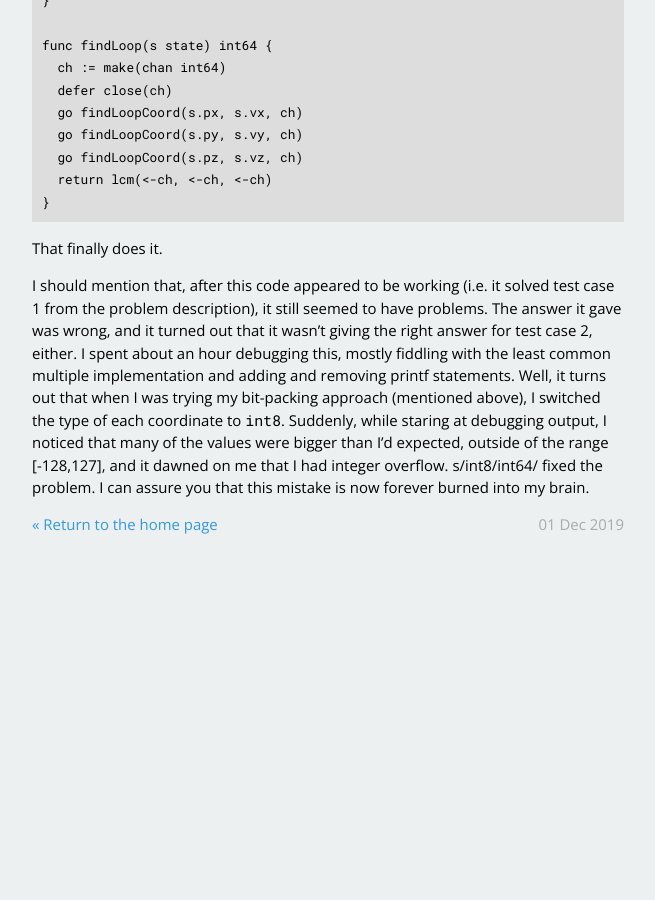
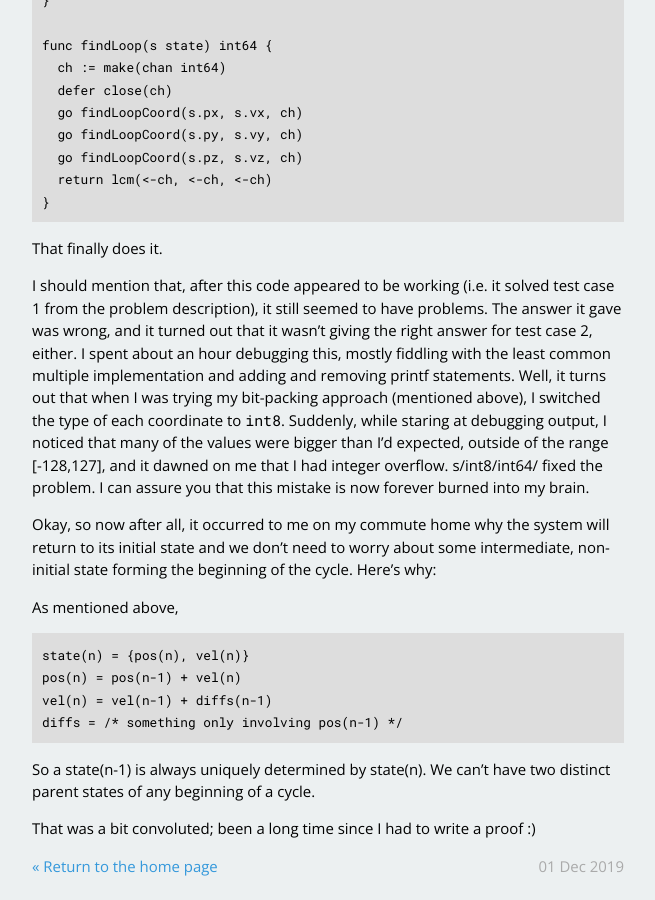
Before and after one commit to dhconnelly/dhconnelly.github.io, a Jekyll site: the page built from _posts/2019-12-01-advent-2019-running.md, in a window 1280 px wide and 900 px high, scrolled down 40625 px. Shown: the whole window, without its empty margins (312-967 px from the left). Built offline with Jekyll 4.4.1, drawn with Linux system fonts in a browser that asks for light colours; before the commit the page ends 41183 px from its top, so only the background shows below that.

Commit message:
day12: explain why we always return to the initial position

```diff
--- a/_posts/2019-12-01-advent-2019-running.md
+++ b/_posts/2019-12-01-advent-2019-running.md
@@ -2066,11 +2066,27 @@ I should mention that, after this code appeared to be working (i.e. it solved
 test case 1 from the problem description), it still seemed to have problems.
 The answer it gave was wrong, and it turned out that it wasn't giving the
 right answer for test case 2, either. I spent about an hour debugging this,
-mostly fiddling with the least common multiple implementation and
-adding and removing printf statements. Well, it turns out that when I was
-trying my bit-packing approach (mentioned above), I switched the
-type of each coordinate to `int8`. Suddenly, while staring at debugging
-output, I noticed that many of the values were bigger than I'd expected,
-outside of the range [-128,127], and it dawned on me that I had integer
-overflow. s/int8/int64/ fixed the problem. I can assure you that this mistake
-is now forever burned into my brain.
+mostly fiddling with the least common multiple implementation and adding and
+removing printf statements. Well, it turns out that when I was trying my
+bit-packing approach (mentioned above), I switched the type of each coordinate
+to `int8`. Suddenly, while staring at debugging output, I noticed that many of
+the values were bigger than I'd expected, outside of the range [-128,127], and
+it dawned on me that I had integer overflow. s/int8/int64/ fixed the problem.
+I can assure you that this mistake is now forever burned into my brain.
+
+Okay, so now after all, it occurred to me on my commute home why the system
+will return to its initial state and we don't need to worry about some
+intermediate, non-initial state forming the beginning of the cycle. Here's
+why:
+
+As mentioned above,
+
+    state(n) = {pos(n), vel(n)}
+    pos(n) = pos(n-1) + vel(n)
+    vel(n) = vel(n-1) + diffs(n-1)
+    diffs = /* something only involving pos(n-1) */
+
+So a state(n-1) is always uniquely determined by state(n). We can't have two
+distinct parent states of any beginning of a cycle.
+
+That was a bit convoluted; been a long time since I had to write a proof :)
```
